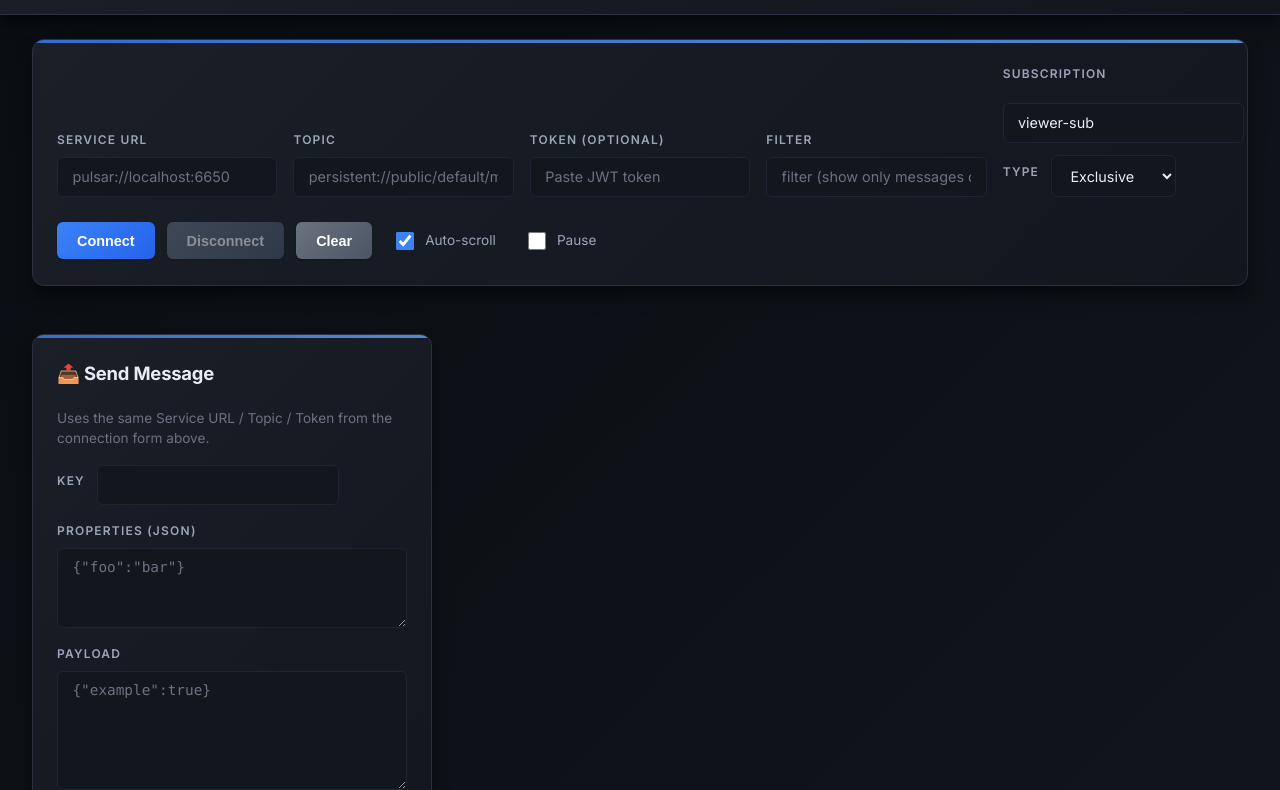
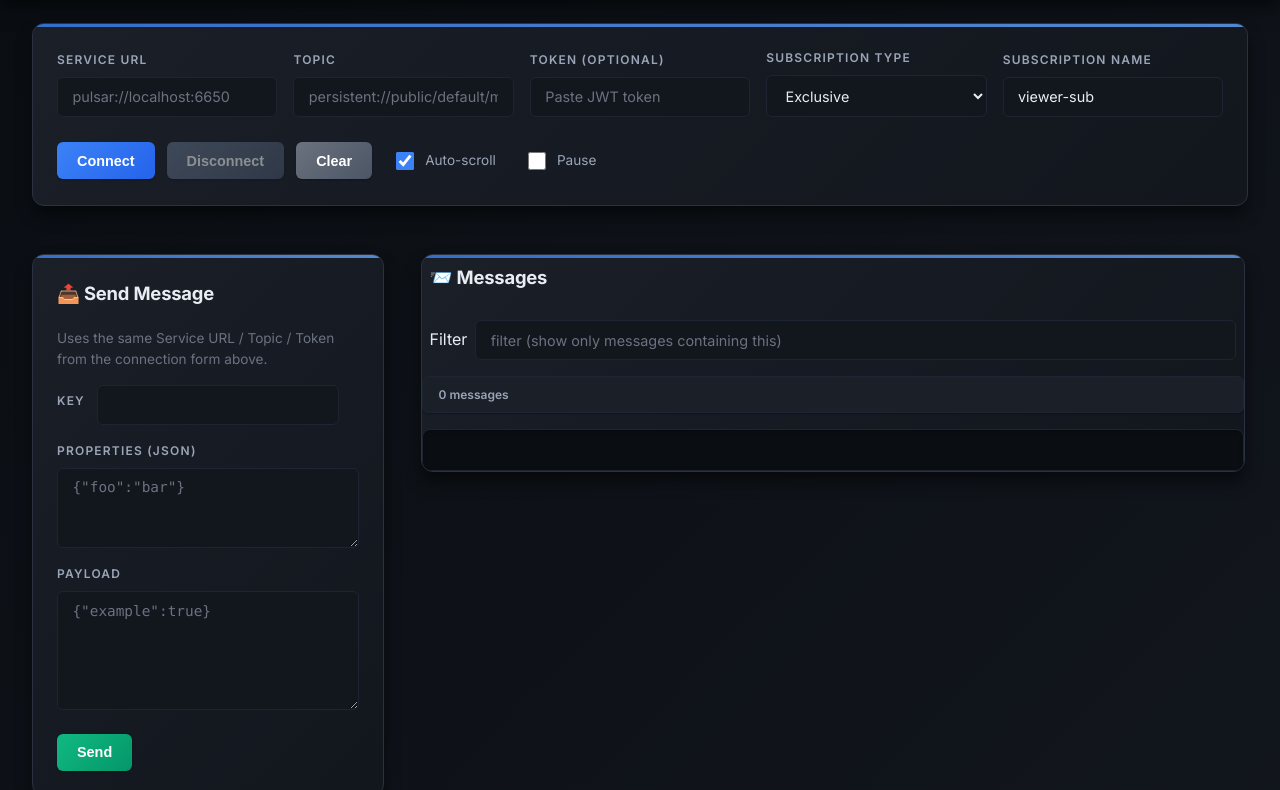
Before and after one commit to jrui/PulsarViewer, a website: page public/index.html in a window 1280 px wide. Shown: the part 79-869 px from the top of the page. Drawn offline with Linux system fonts and the light colour scheme.

Commit message:
Cosmetic changes

```diff
--- a/public/index.html
+++ b/public/index.html
@@ -2,7 +2,7 @@
 <html lang="en">
 <head>
   <meta charset="UTF-8" />
-  <title>Pulsar Payload Viewer</title>
+  <title>Pulsar Viewer</title>
   <meta name="viewport" content="width=device-width, initial-scale=1" />
   <link rel="preconnect" href="https://fonts.googleapis.com">
   <link rel="preconnect" href="https://fonts.gstatic.com" crossorigin>
@@ -11,7 +11,7 @@
 </head>
 <body>
   <header>
-    <h1>⚡ Pulsar Payload Viewer</h1>
+    <h1 style="text-align: center;">⚡ Pulsar Viewer ⚡</h1>
   </header>
   <div id="layout">
   <section id="controls">
@@ -28,20 +28,18 @@
         <label>Token (optional)</label>
         <input type="password" id="token" placeholder="Paste JWT token" />
         </div>
-        <div class="field">
-          <label>Filter</label>
-          <input id="filter" placeholder="filter (show only messages containing this)" />
-      </div>
-      <div class="field-inline">
-        <label>Subscription</label>
-        <input type="text" id="subscription" value="viewer-sub" />
-        <label>Type</label>
+      <div class="field">
+        <label>Subscription Type</label>
         <select id="subscriptionType">
           <option value="Exclusive">Exclusive</option>
           <option value="Shared">Shared</option>
           <option value="Failover">Failover</option>
           <option value="KeyShared">KeyShared</option>
         </select>
+      </div>
+      <div class="field">
+        <label>Subscription Name</label>
+        <input type="text" id="subscription" value="viewer-sub" />
       </div>
       <div class="actions">
         <button type="submit" id="connectBtn">Connect</button>
@@ -79,11 +77,15 @@
   <div id="layout3">
     <section id="messages-section" class="panel">
         <h2>📨 Messages</h2>
+        <div class="filter-container">
+          <label>Filter</label>
+          <input id="filter" placeholder="filter (show only messages containing this)" />
+      </div>
     <div id="messages"></div>
     </section>
   </div>
   <footer>
-    <small>Made with ❤️ for Apache Pulsar • Lightweight message inspector with live streaming</small>
+    <small>Made with ❤️ by <a href="https://www.linkedin.com/in/jrui/" target="_blank" style="color: white;">jrui</a> • Lightweight message inspector with live streaming</small>
   </footer>
   <script src="app.js"></script>
 </body>
--- a/public/styles.css
+++ b/public/styles.css
@@ -43,7 +43,7 @@ body {
 /* Header */
 header {
   background: linear-gradient(135deg, #1a1f28 0%, #12161d 100%);
-  padding: 1.5rem 2rem;
+  padding: 1rem;
   box-shadow: var(--shadow-lg);
   border-bottom: 1px solid var(--color-border-primary);
   backdrop-filter: blur(10px);
@@ -61,13 +61,27 @@ h1 {
 }
 
 /* Layout */
-#layout, #layout2, #layout3 {
+#layout {
   display: flex;
   gap: 1.5rem;
   padding: 1.5rem 2rem;
   align-items: flex-start;
-  max-width: 1800px;
-  margin: 0 auto;
+}
+
+#layout2, #layout3 {
+  display: inline-block;
+  vertical-align: top;
+  padding: 1.5rem 1rem;
+}
+
+#layout2 {
+  width: 400px;
+  padding-left: 2rem;
+}
+
+#layout3 {
+  width: calc(100% - 400px - 1rem);
+  padding-right: 1.5rem;
 }
 
 #controls {
@@ -77,7 +91,6 @@ h1 {
 }
 
 #send-panel {
-  flex: 0 0 400px;
   position: sticky;
   top: 1.5rem;
   align-self: flex-start;
@@ -88,13 +101,19 @@ h1 {
 }
 
 @media (max-width: 1100px) {
-  #layout, #layout2 {
+  #layout {
     flex-direction: column;
   }
+
+  #layout2, #layout3 {
+    display: block;
+    width: 100%;
+    padding: 1.5rem 2rem;
+  }
+
   #send-panel {
     position: static;
     width: 100%;
-    flex: 1;
   }
 }
 
@@ -293,7 +312,18 @@ button[disabled] {
 }
 
 #messages-section h2 {
-  padding: 0 0.5rem;
+  padding: 0.5rem;
+}
+
+#messages-section .filter-container {
+  display: flex;
+  align-items: center;
+  gap: 0.5rem;
+  padding: 0 0.5rem 1rem 0.5rem;
+}
+
+input#filter {
+  flex: 1;
 }
 
 #messages {
```
Also changed, not shown: README.md.
